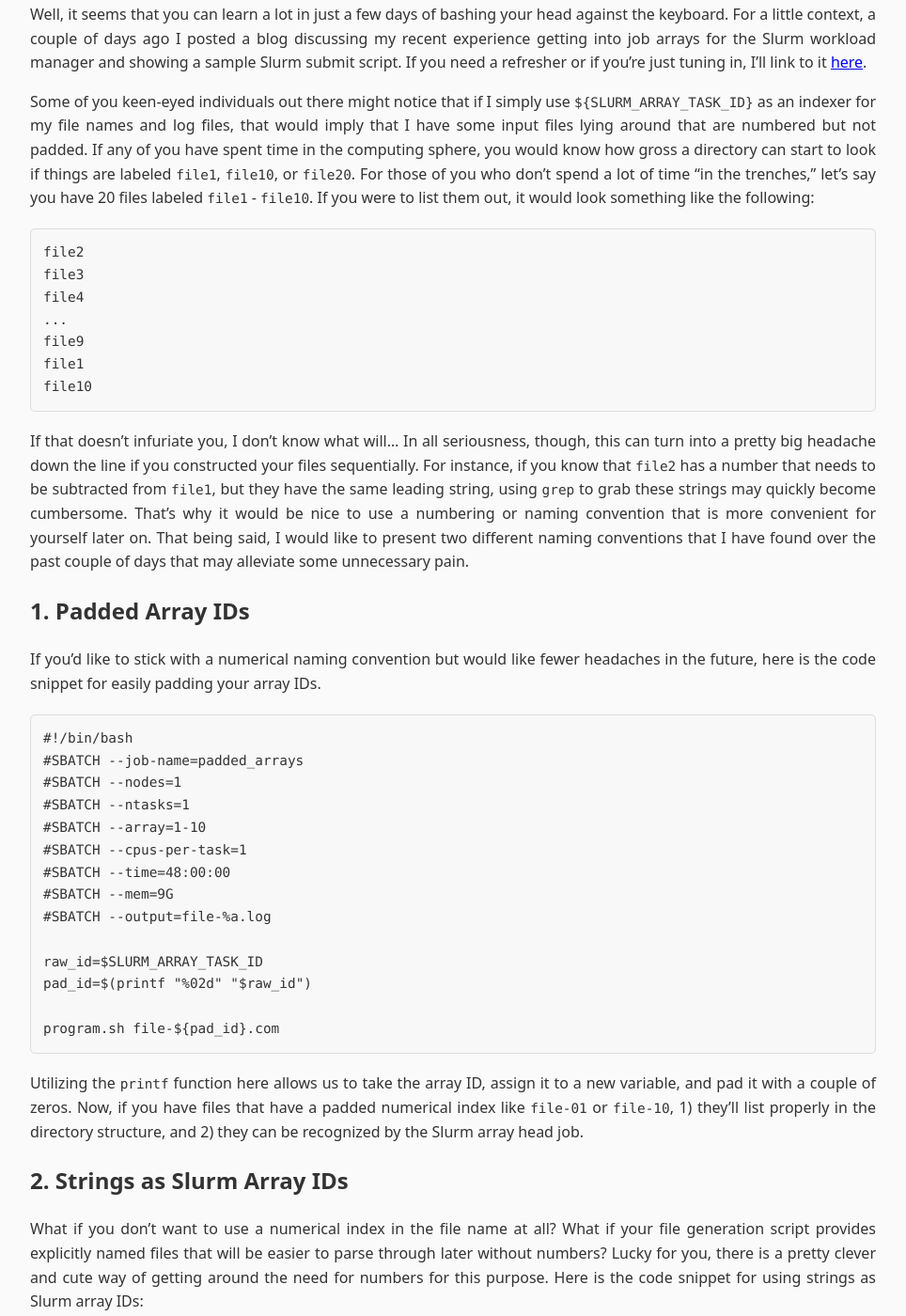
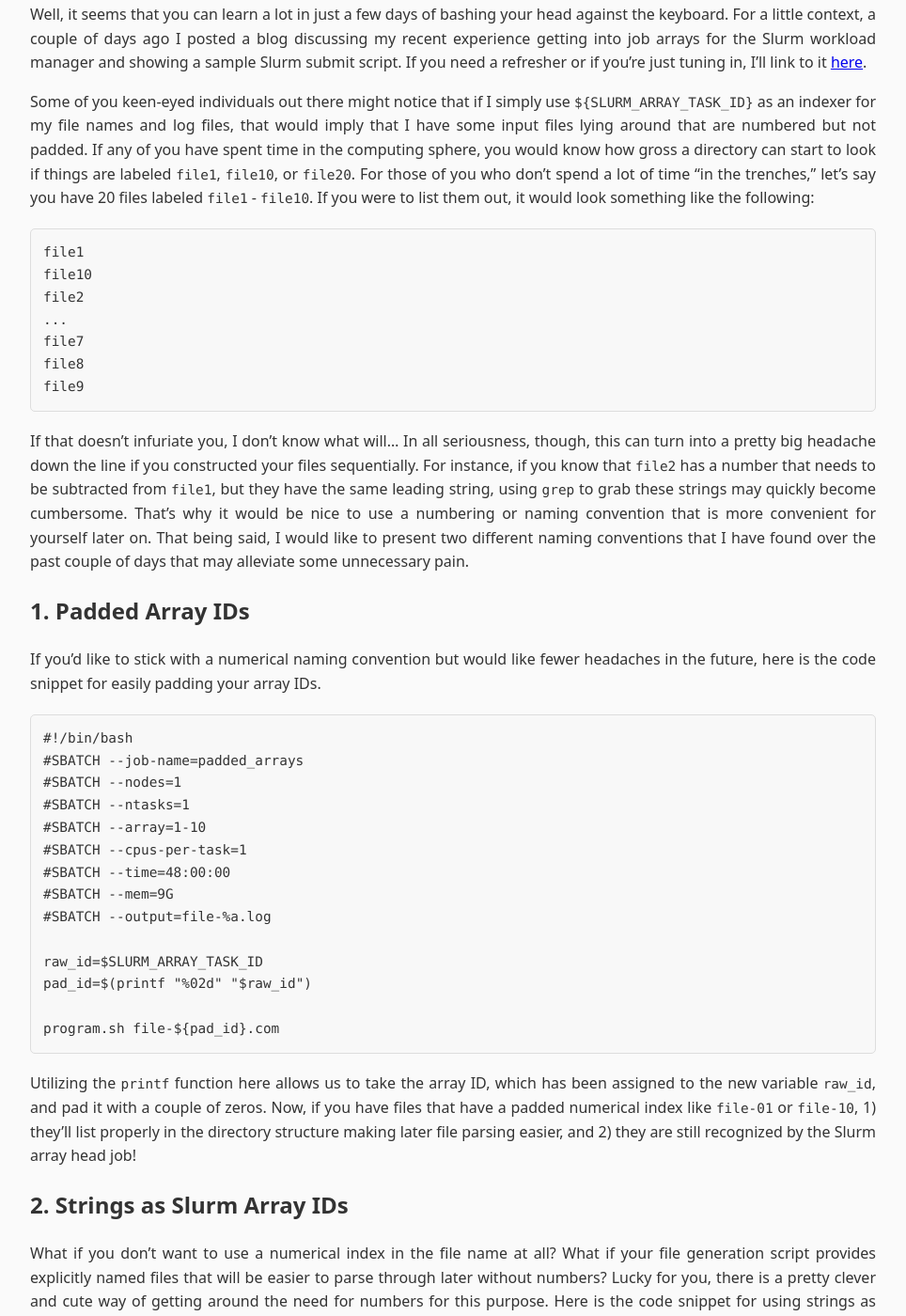
Before and after one commit to zpalmer618/zpalmer618.github.io, a Jekyll site: the page built from _posts/2025-10-31-ja_update.md, in a window 1280 px wide and 1400 px high, scrolled down 216 px. Shown: the whole window at 94% size, without its empty margins (158-1122 px from the left). Built offline with Jekyll 4.4.1, drawn with Linux system fonts in a browser that asks for light colours; some of the changed text lies outside the part shown.

Commit message:
revised latest blog

````diff
--- a/_posts/2025-10-31-ja_update.md
+++ b/_posts/2025-10-31-ja_update.md
@@ -8,13 +8,13 @@
 Some of you keen-eyed individuals out there might notice that if I simply use `${SLURM_ARRAY_TASK_ID}` as an indexer for my file names and log files, that would imply that I have some input files lying around that are numbered but not padded. If any of you have spent time in the computing sphere, you would know how gross a directory can start to look if things are labeled `file1`, `file10`, or `file20`. For those of you who don't spend a lot of time "in the trenches," let's say you have 20 files labeled `file1` - `file10`. If you were to list them out, it would look something like the following:
 
 ```bash
-file2
-file3
-file4
-...
-file9
 file1
 file10
+file2
+...
+file7
+file8
+file9
 ```
 
 If that doesn't infuriate you, I don't know what will... In all seriousness, though, this can turn into a pretty big headache down the line if you constructed your files sequentially. For instance, if you know that `file2` has a number that needs to be subtracted from `file1`, but they have the same leading string, using `grep` to grab these strings may quickly become cumbersome. That's why it would be nice to use a numbering or naming convention that is more convenient for yourself later on. That being said, I would like to present two different naming conventions that I have found over the past couple of days that may alleviate some unnecessary pain.
@@ -39,7 +39,7 @@
 program.sh file-${pad_id}.com
 ```
 
-Utilizing the `printf` function here allows us to take the array ID, assign it to a new variable, and pad it with a couple of zeros. Now, if you have files that have a padded numerical index like `file-01` or `file-10`, 1) they'll list properly in the directory structure, and 2) they can be recognized by the Slurm array head job.
+Utilizing the `printf` function here allows us to take the array ID, which has been assigned to the new variable `raw_id`, and pad it with a couple of zeros. Now, if you have files that have a padded numerical index like `file-01` or `file-10`, 1) they'll list properly in the directory structure making later file parsing easier, and 2) they are still recognized by the Slurm array head job!
 
 ## 2. Strings as Slurm Array IDs
 What if you don't want to use a numerical index in the file name at all? What if your file generation script provides explicitly named files that will be easier to parse through later without numbers? Lucky for you, there is a pretty clever and cute way of getting around the need for numbers for this purpose. Here is the code snippet for using strings as Slurm array IDs:
````
Also changed, not shown: other parts of _posts/2025-10-31-ja_update.md (+1 -1 lines).
